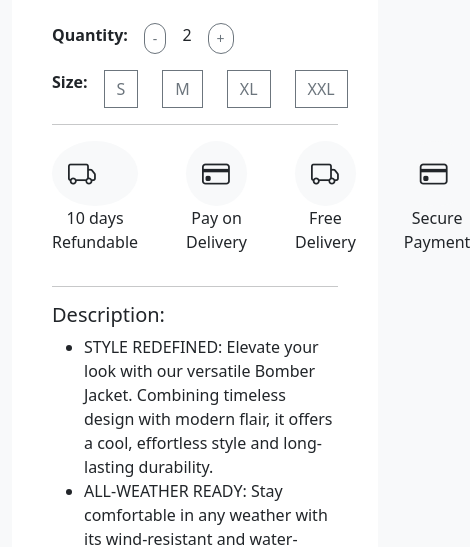
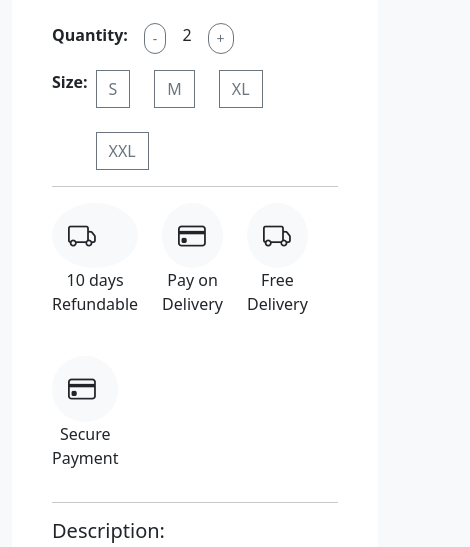
Before and after one commit to hargun-singh-khera/Major-Project-1, a React (Vite) app: page /products/1/1 in a window 390 px wide. Shown: the part 718-1265 px from the top of the page, 470 px wide, since content can reach past the window. Built offline with nearby package versions, Linux system fonts and the light colour scheme.

Commit message:
refactor: adjust layout classes for improved responsiveness in ProductDetails component

```diff
--- a/src/pages/ProductDetails.jsx
+++ b/src/pages/ProductDetails.jsx
@@ -37,9 +37,9 @@ const ProductDetails = () => {
                   2
                   <button className="btn btn-sm btn-outline-secondary rounded-4">+</button>
                 </div>
-                <div className="d-flex gap-3">
+                <div className="d-flex">
                   <span><strong>Size:</strong></span>
-                  <div className="d-flex gap-4">
+                  <div className="d-flex flex-wrap gap-4 ms-2">
                     <button className="btn btn-outline-secondary rounded-0">S</button>
                     <button className="btn btn-outline-secondary rounded-0">M</button>
                     <button className="btn btn-outline-secondary rounded-0">XL</button>
@@ -47,7 +47,7 @@ const ProductDetails = () => {
                   </div>
                 </div>
                 <hr />
-                <div className="d-flex gap-5">
+                <div className="d-flex gap-4 flex-wrap">
                   <ProductBuyingBenefits />
                 </div>
                 <hr />
```
